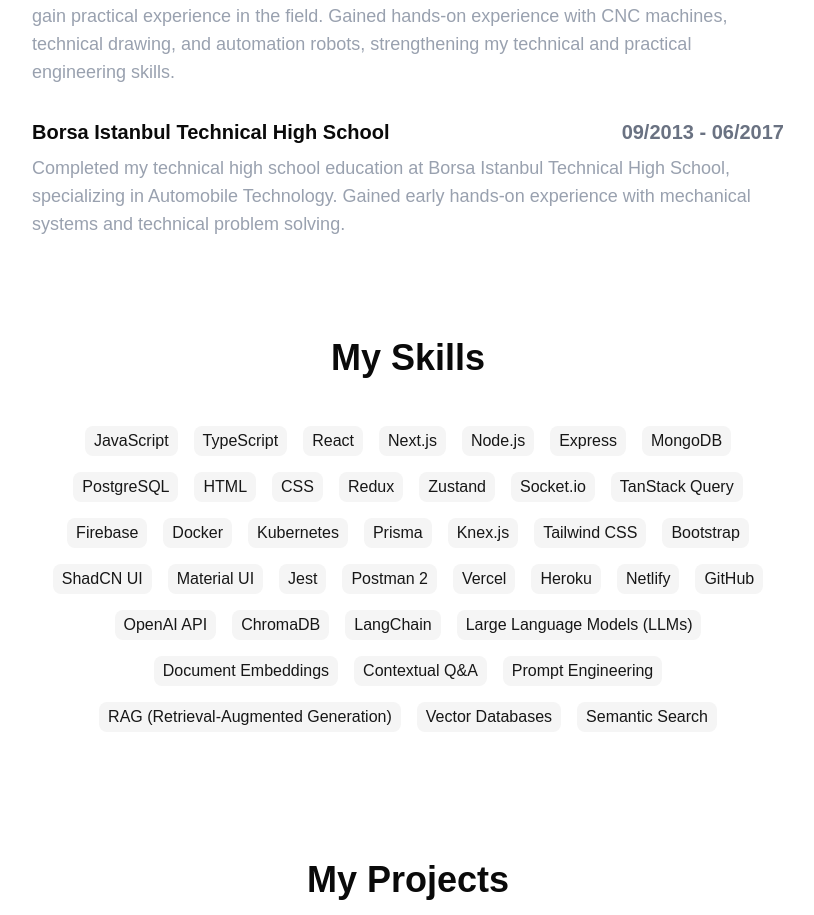
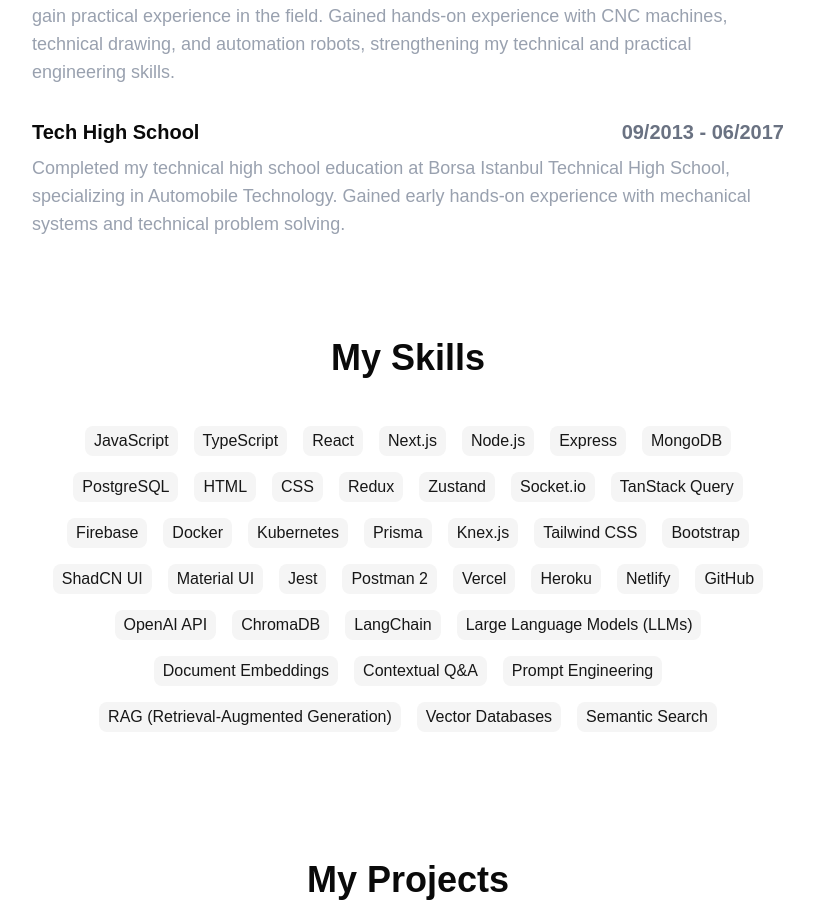
Before and after one commit to yilmaz1998/website, a Next.js app in the folder website/: page / in a window 1280 px wide. Shown: the part 1002-1917 px from the top of the page, without its empty margins (232-1046 px from the left). Built offline with nearby package versions, Linux system fonts and the light colour scheme; a web font is replaced by a local one.

Commit message:
fix education

```diff
--- a/website/components/Education.tsx
+++ b/website/components/Education.tsx
@@ -31,7 +31,7 @@
 
         <div className="text-left">
           <div className="flex justify-between items-center text-xl font-semibold">
-          <span>Borsa Istanbul Technical High School</span>
+          <span>Tech High School</span>
             <span className="text-gray-500">09/2013 - 06/2017</span>
           </div>
           <p className="mt-2 text-gray-400 text-lg">
```
